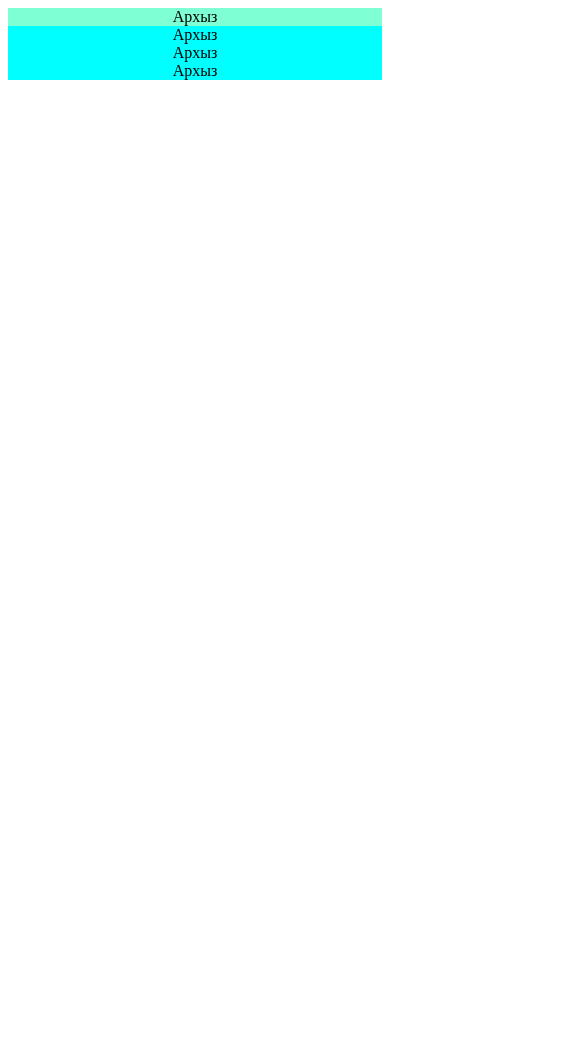
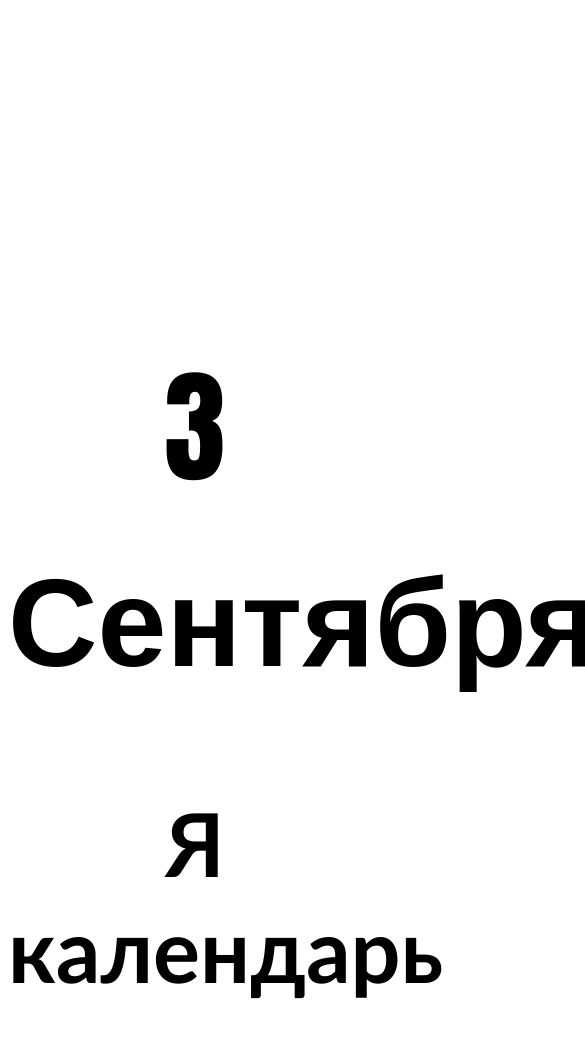
Before and after one commit to LordMontroz/first-project, a plain HTML site: page index.html in a window 390 px wide. Shown: the whole page, 585 px wide, since content can reach past the window. Before the commit the page ends 844 px from the top, so only its background shows below. Drawn offline with Linux system fonts and the light colour scheme.

```diff
--- a/index.html
+++ b/index.html
@@ -3,13 +3,11 @@
 <head>
     <meta charset="UTF-8">
     <meta name="viewport" content="width=device-width, initial-scale=1.0">
-    <title>Суета РД</title>
+    <title>Первый проект</title>
     <link rel="stylesheet" href="styles.css">
 </head>
 <body>
-    <div class="mountain">Архыз</div>
-    <div>Архыз</div>
-    <div>Архыз</div>
-    <div>Архыз</div>
+    <h1>3 Сентября</h1>
+    <h2>Я календарь</h2>
 </body>
 </html>
--- a/styles.css
+++ b/styles.css
@@ -1,9 +1,13 @@
-div {
-    width: auto;
+body {
+    margin-top: 333px;
     text-align: center;
-    color: #000;
-    background-color: aqua;
 }
-.mountain {
-    background-color: aquamarine;
+h1 {
+    font-family: Impact, Haettenschweiler, 'Arial Narrow Bold', sans-serif;
+    font-size: 124px;
 }
+
+h2 {
+    font-family: 'Trebuchet MS', 'Lucida Sans Unicode', 'Lucida Grande', 'Lucida Sans', Arial, sans-serif;
+    font-size: 88px;
+}
```
